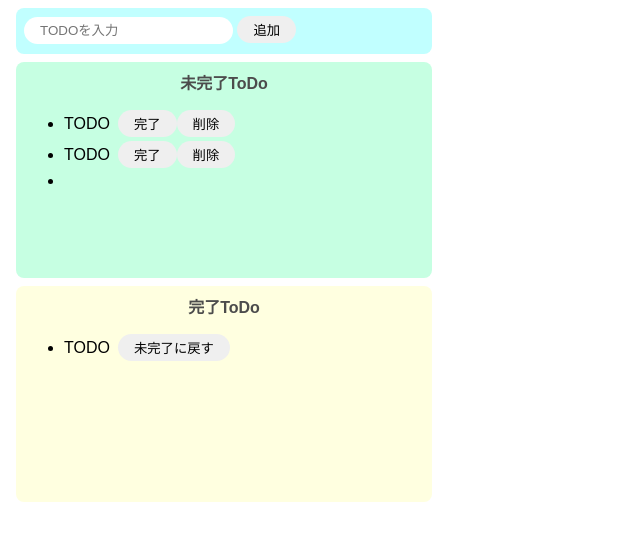
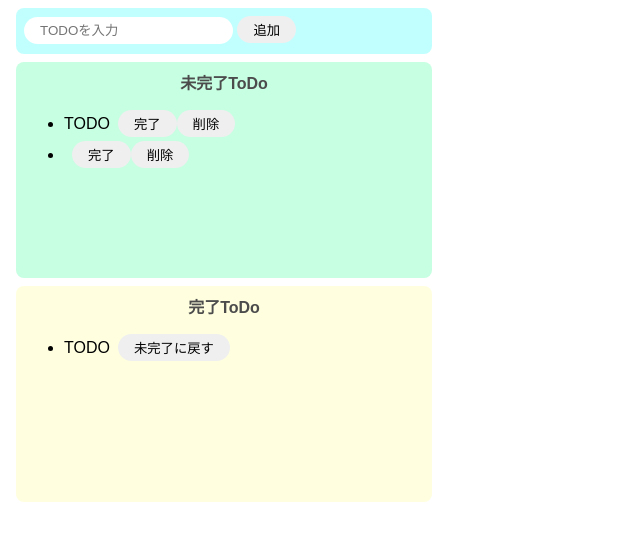
Before and after one commit to i-garasi/todo-vanilla-js, a website built with Parcel: page index.html in a window 1280 px wide. Both pictures are taken after a click on the button "追加". Shown: the whole page, without its empty margins (0-640 px from the left). Built offline with nearby package versions, Linux system fonts and the light colour scheme.

Commit message:
update: todoの追加機能

```diff
--- a/index.html
+++ b/index.html
@@ -18,11 +18,6 @@
           <button>完了</button>
           <button>削除</button>
         </div>
-        <div class="list-row">
-          <li>TODO</li>
-          <button>完了</button>
-          <button>削除</button>
-        </div>
       </ul>
     </div>
     <div class="complete-area">
--- a/src/index.js
+++ b/src/index.js
@@ -10,7 +10,21 @@ const onClickAdd = () => {
   const li = document.createElement("li");
   li.innerText = inputText;
 
+  const completeButton = document.createElement("button");
+  completeButton.innerText = "完了";
+  completeButton.addEventListener("click", () => {
+    alert("完了");
+  });
+
+  const removeButton = document.createElement("button");
+  removeButton.innerText = "削除";
+  removeButton.addEventListener("click", () => {
+    alert("削除");
+  });
+
   div.appendChild(li);
+  div.appendChild(completeButton);
+  div.appendChild(removeButton);
 
   document.getElementById("incomplete-list").appendChild(div);
 };
```
